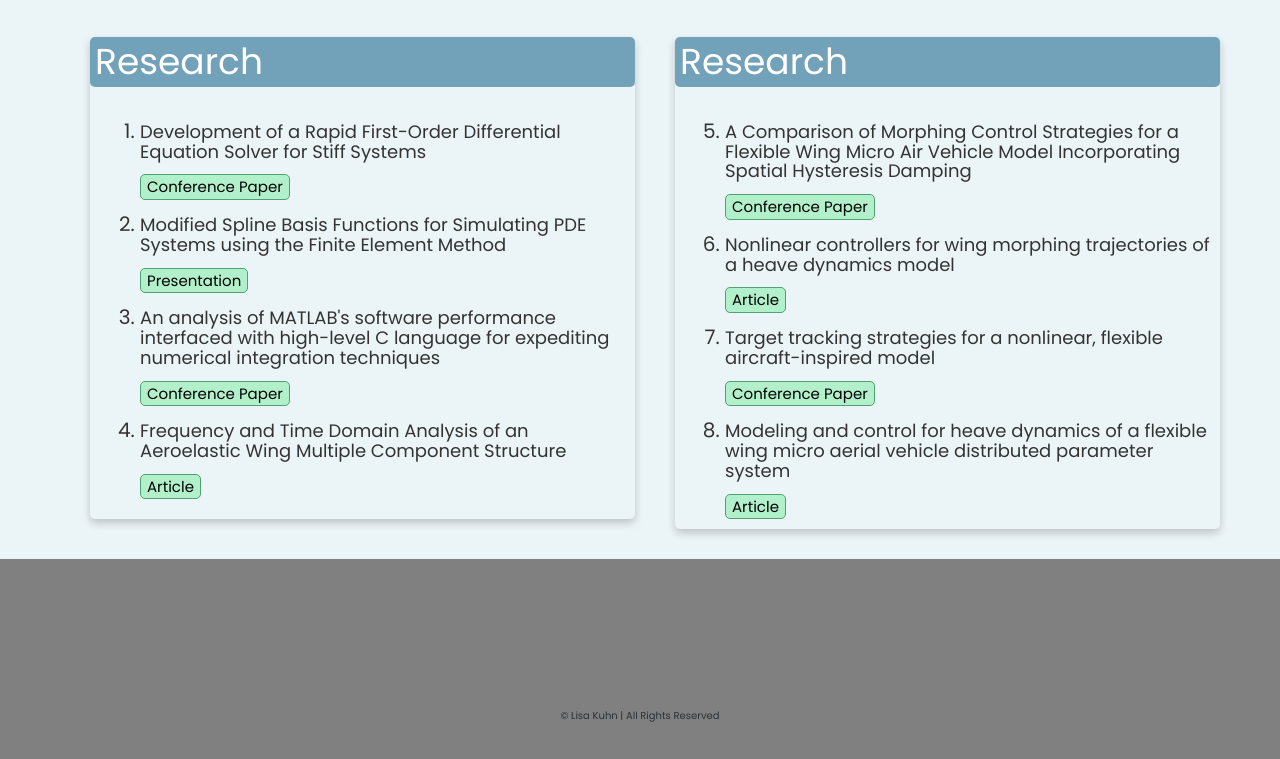
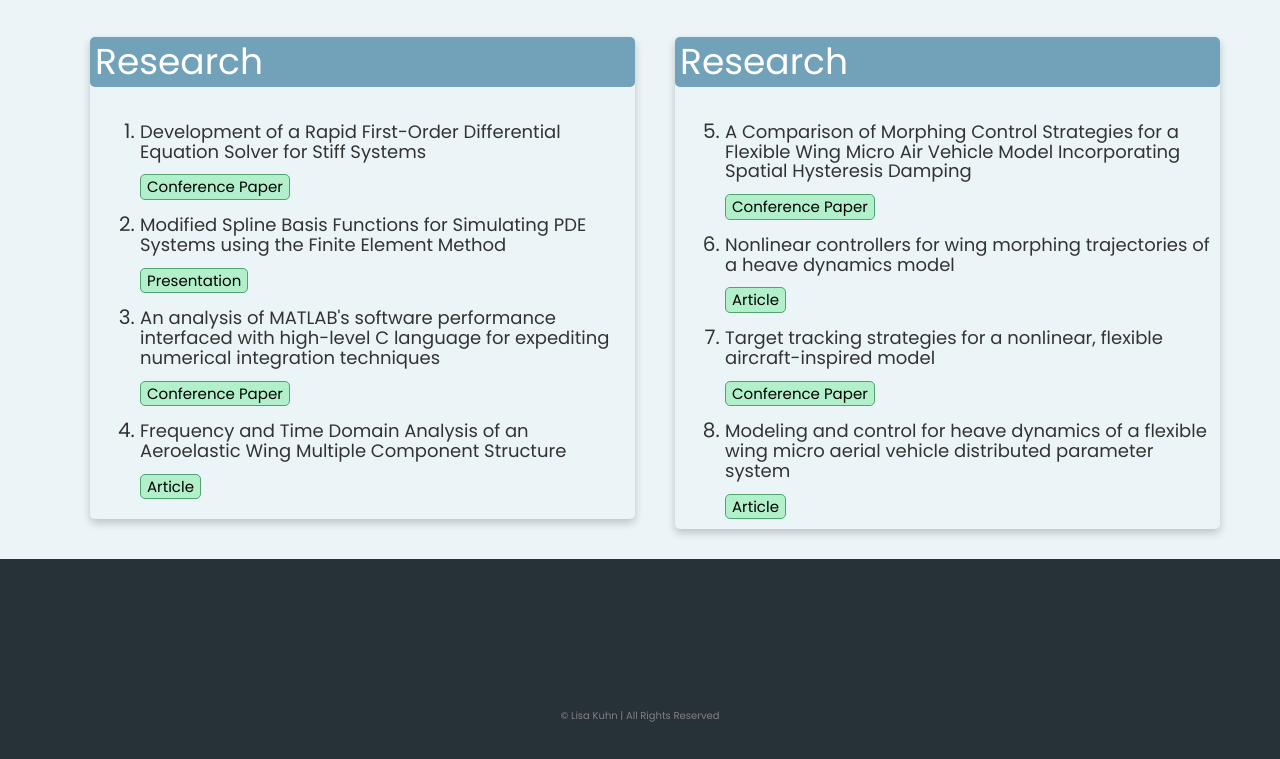
Before and after one commit to Maskey2/Webpage, a plain HTML site: page index.html in a window 1280 px wide. Shown: the part 1012-1771 px from the top of the page. Drawn offline with nearby package versions, Linux system fonts and the light colour scheme.

Commit message:
Update index.html

```diff
--- a/index.html
+++ b/index.html
@@ -122,13 +122,13 @@ a{
 }
 .footer{
   height: 200px;
-  background-color: gray;
+  background-color: #273238;
 }
 .footer-text{
   text-align: center;
  padding-top: 150px;
   font-size: 10px;
-  color: #273238;
+  color: gray;
 }
 @media (max-width:600px) {
   .nav > .nav-btn {
```
